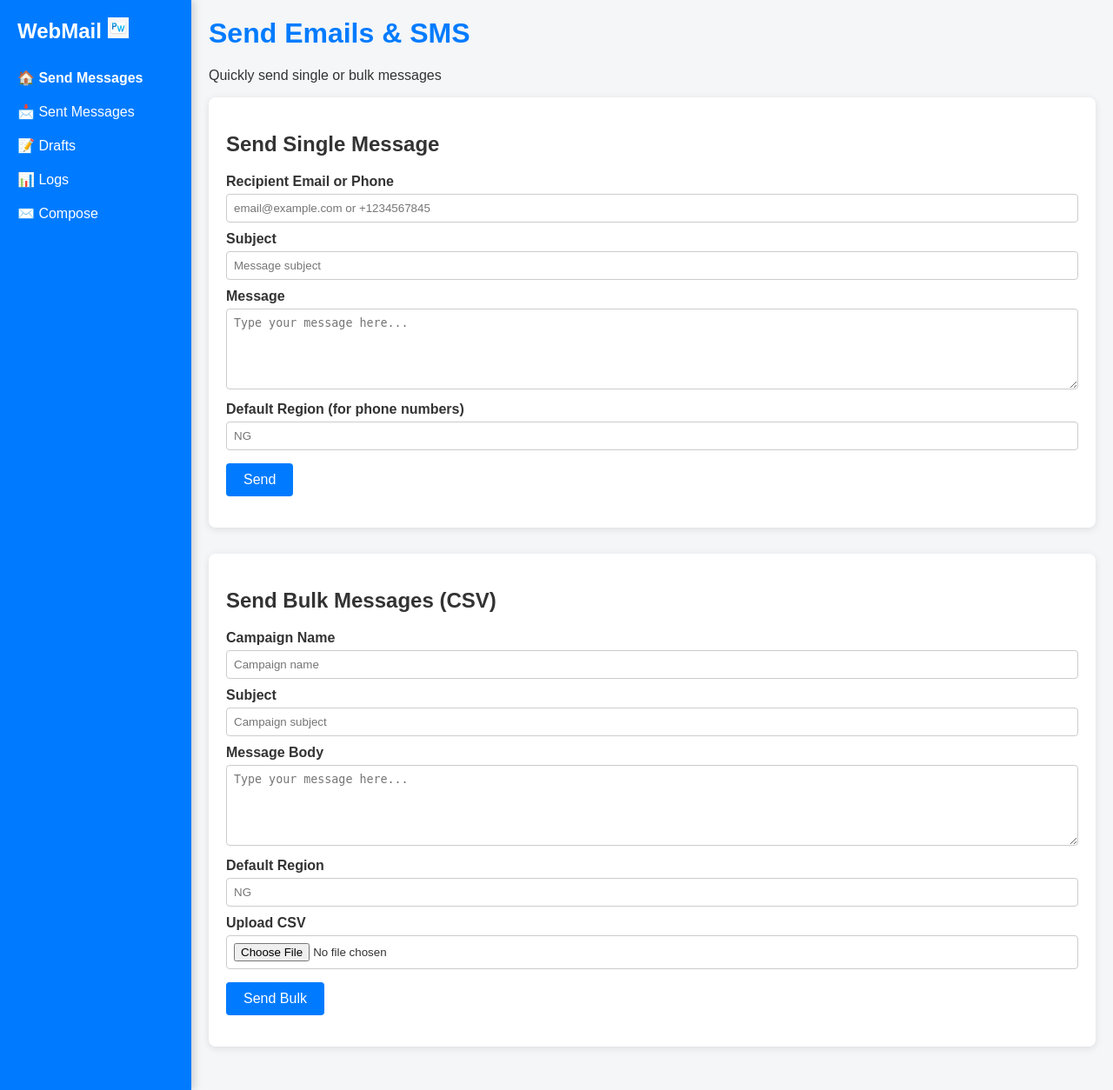
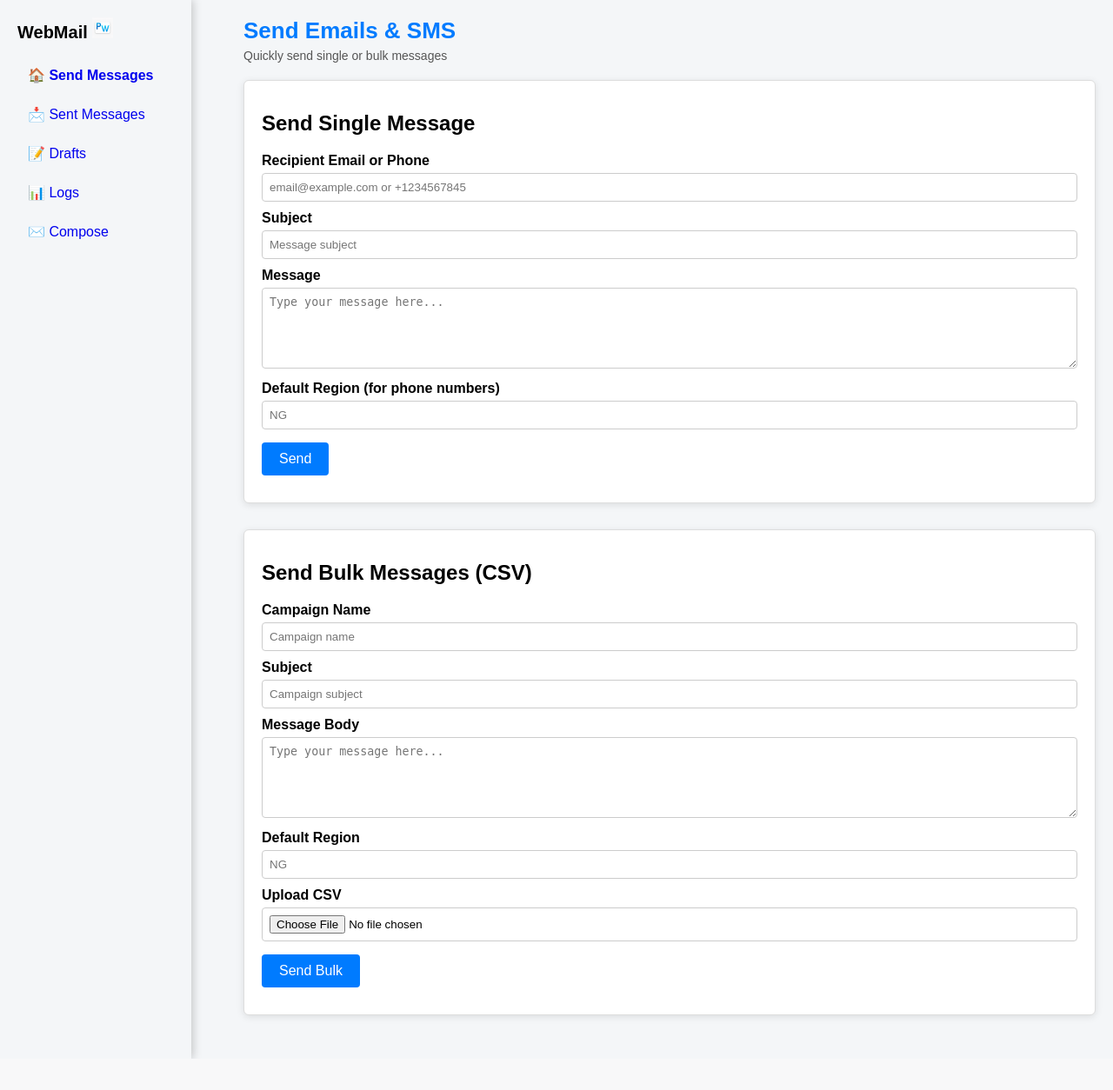
Before and after one commit to Ikujebi/pemiweb, a Flask app: page / in a window 1280 px wide. Shown: the whole page at 87% size. After the commit the page ends 1218 px from the top, so only its background shows below. Run offline with Flask 3, Linux system fonts and the light colour scheme.

Commit message:
we did it finally

```diff
--- a/static/css/style.css
+++ b/static/css/style.css
@@ -1,8 +1,9 @@
+/* Global Styles */
 body {
   font-family: Arial, sans-serif;
   margin: 0;
   background: #f4f6f8;
-  color: #333;
+
 }
 
 .container {
@@ -13,20 +14,15 @@ body {
 /* Sidebar */
 .sidebar {
   width: 220px;
-  background: #007bff;
-  color: #fff;
   padding: 20px;
   box-sizing: border-box;
+  color: #000;
 }
 
 .sidebar h2 {
   margin-top: 0;
-  margin-bottom: 30px;
-}
-
-.sidebar:hover {
-  box-shadow: 2px 0 10px rgba(0,0,0,0.2);
-  transition: all 0.3s ease;
+  margin-bottom: 20px;
+  font-size: 20px;
 }
 
 .sidebar ul {
@@ -34,23 +30,32 @@ body {
   padding: 0;
 }
 
-.sidebar ul li {
-  margin-bottom: 20px;
+.sidebar li {
+  margin-bottom: 10px;
 }
 
-.sidebar ul li a {
-  color: #fff;
+.sidebar li a {
   text-decoration: none;
+  display: block;
+  padding: 8px 12px;
 }
 
-
-
-.sidebar ul li.active a,
-.sidebar ul li a:hover {
+.sidebar li.active a,
+.sidebar li a:hover {
   font-weight: bold;
   text-decoration: dotted;
 }
 
+.sidebar:hover {
+  box-shadow: 2px 0 10px rgba(0, 0, 0, 0.2);
+  transition: all 0.3s ease;
+}
+
+.sidebar li a:visited {
+  color: #000;
+}
+
+/* Responsive Sidebar */
 @media (max-width: 768px) {
   .container {
     flex-direction: column;
@@ -69,31 +74,44 @@ body {
     flex-direction: row;
   }
 
-  .sidebar ul li {
+  .sidebar li {
     margin-right: 15px;
     margin-bottom: 0;
   }
 }
 
-/* Main content */
+/* Main Content */
 .main-content {
   flex: 1;
+  margin-left: 40px;
   padding: 20px;
 }
 
 header h1 {
   margin-top: 0;
+  margin-bottom: 5px;
+  font-size: 26px;
   color: #007bff;
 }
 
+header p {
+  margin-top: 0;
+  font-size: 14px;
+  color: #555;
+}
+
+/* Card */
 .card {
   background: #fff;
-  padding: 20px;
+  padding: 15px 20px;
+  margin-top: 20px;
   margin-bottom: 30px;
-  border-radius: 8px;
+  border: 1px solid #ddd;
+  border-radius: 6px;
   box-shadow: 0 2px 8px rgba(0,0,0,0.1);
 }
 
+/* Form Elements */
 label {
   display: block;
   margin-top: 10px;
--- a/test_db.py
+++ /dev/null
@@ -1,3 +0,0 @@
-import phonenumbers
-
-print(phonenumbers.is_valid_number(phonenumbers.parse("+1234567845")))
```
Also changed, not shown: other parts of static/css/style.css (+42 -2 lines), routes/upload_json_routes.py (+27 -7 lines), tasks.py (+51 -20 lines), templates/logs.html (+4 -21 lines), test_twilio.py (added, +15 -0 lines).
